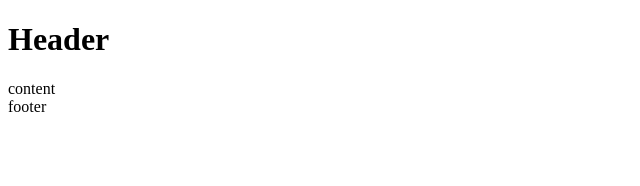
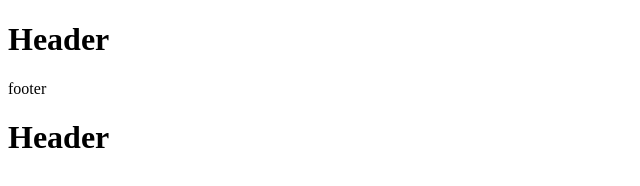
Before and after one commit to ssoojinnie/VueLab, a plain HTML site: page playground/component.html in a window 1280 px wide. Shown: the whole page, without its empty margins (0-640 px from the left). Drawn offline with nearby package versions, Linux system fonts and the light colour scheme.

Commit message:
#11 feature

```diff
--- a/playground/component.html
+++ b/playground/component.html
@@ -11,7 +11,12 @@
 <body>
     <div id="app">
         <app-header></app-header>
-        <app-content></app-content>
+        <!--<app-content></app-content>-->
+        <app-footer></app-footer>
+    </div>
+
+    <div id="app2">
+        <app-header></app-header>
         <app-footer></app-footer>
     </div>
 
@@ -25,11 +30,11 @@
         Vue.component('app-header', {
             template: '<h1>Header</h1>'
         });
-
+        /*
         Vue.component('app-content', {
             template: '<div>content</div>'
         });
-
+        */
         new Vue({
             el: '#app',
             components: {
@@ -41,6 +46,11 @@
                 }
             }
         });
+
+        new Vue({
+            el: '#app2'
+
+        });
     </script>
 </body>
 
```
